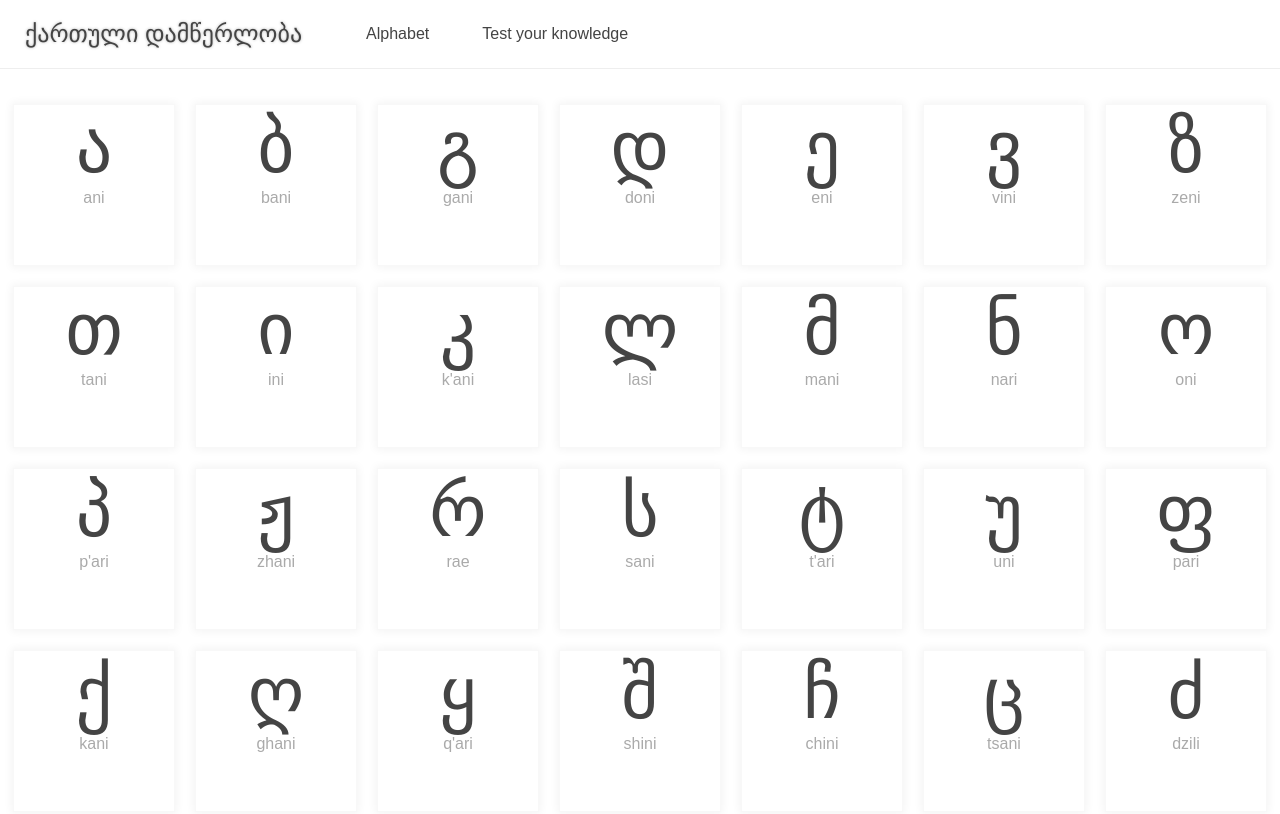
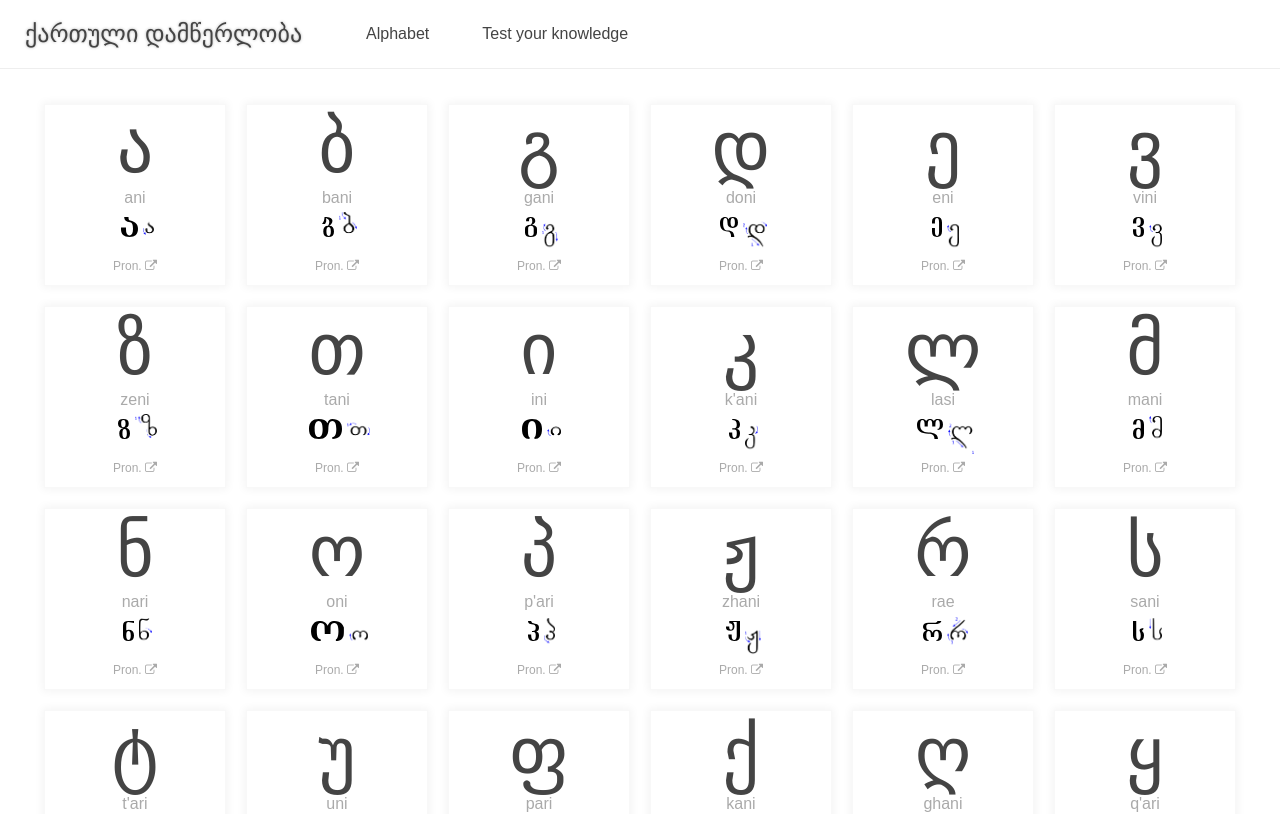
Before and after one commit to talkrz/georgian-alphabet, a React (Create React App) app: page / in a window 1280 px wide. Shown: the top 814 px of the page. Built offline with nearby package versions, Linux system fonts and the light colour scheme.

Commit message:
Add pronouciation

```diff
--- a/src/alphabetDefinition.js
+++ b/src/alphabetDefinition.js
@@ -3,168 +3,201 @@ const alphabetDefinition = [
     key: 'ani',
     longName: 'ani',
     unicode: 'ა',
+    pronunciation: 'https://www.youtube.com/watch?v=uCuv-7trJVk#t=2',
   },
   {
     key: 'bani',
     longName: 'bani',
     unicode: 'ბ',
+    pronunciation: 'https://www.youtube.com/watch?v=uCuv-7trJVk#t=4',
   },
   {
     key: 'gani',
     longName: 'gani',
     unicode: 'გ',
+    pronunciation: 'https://www.youtube.com/watch?v=uCuv-7trJVk#t=6',
   },
   {
     key: 'doni',
     longName: 'doni',
     unicode: 'დ',
+    pronunciation: 'https://www.youtube.com/watch?v=uCuv-7trJVk#t=8',
   },
   {
     key: 'eni',
     longName: 'eni',
     unicode: 'ე',
+    pronunciation: 'https://www.youtube.com/watch?v=uCuv-7trJVk#t=10',
   },
   {
     key: 'vini',
     longName: 'vini',
     unicode: 'ვ',
+    pronunciation: 'https://www.youtube.com/watch?v=uCuv-7trJVk#t=12',
   },
   {
     key: 'zeni',
     longName: 'zeni',
     unicode: 'ზ',
+    pronunciation: 'https://www.youtube.com/watch?v=uCuv-7trJVk#t=13',
   },
   {
     key: 'tani',
     longName: 'tani',
     unicode: 'თ',
+    pronunciation: 'https://www.youtube.com/watch?v=uCuv-7trJVk#t=16',
   },
   {
     key: 'ini',
     longName: 'ini',
     unicode: 'ი',
+    pronunciation: 'https://www.youtube.com/watch?v=uCuv-7trJVk#t=18',
   },
   {
     key: 'k_ani',
     longName: 'k\'ani',
     unicode: 'კ',
+    pronunciation: 'https://www.youtube.com/watch?v=uCuv-7trJVk#t=20',
   },
   {
     key: 'lasi',
     longName: 'lasi',
     unicode: 'ლ',
     hasAlternativeForm: true,
+    pronunciation: 'https://www.youtube.com/watch?v=uCuv-7trJVk#t=22',
   },
   {
     key: 'mani',
     longName: 'mani',
     unicode: 'მ',
+    pronunciation: 'https://www.youtube.com/watch?v=uCuv-7trJVk#t=25',
   },
   {
     key: 'nari',
     longName: 'nari',
     unicode: 'ნ',
+    pronunciation: 'https://www.youtube.com/watch?v=uCuv-7trJVk#t=27',
   },
   {
     key: 'oni',
     longName: 'oni',
     unicode: 'ო',
+    pronunciation: 'https://www.youtube.com/watch?v=uCuv-7trJVk#t=29',
   },
   {
     key: 'p_ari',
     longName: 'p\'ari',
     unicode: 'პ',
+    pronunciation: 'https://www.youtube.com/watch?v=uCuv-7trJVk#t=31',
   },
   {
     key: 'zhani',
     longName: 'zhani',
     unicode: 'ჟ',
+    pronunciation: 'https://www.youtube.com/watch?v=uCuv-7trJVk#t=33',
   },
   {
     key: 'rae',
     longName: 'rae',
     unicode: 'რ',
+    pronunciation: 'https://www.youtube.com/watch?v=uCuv-7trJVk#t=35',
   },
   {
     key: 'sani',
     longName: 'sani',
     unicode: 'ს',
+    pronunciation: 'https://www.youtube.com/watch?v=uCuv-7trJVk#t=37',
   },
   {
     key: 't_ari',
     longName: 't\'ari',
     unicode: 'ტ',
+    pronunciation: 'https://www.youtube.com/watch?v=uCuv-7trJVk#t=39',
   },
   {
     key: 'uni',
     longName: 'uni',
     unicode: 'უ',
+    pronunciation: 'https://www.youtube.com/watch?v=uCuv-7trJVk#t=41',
   },
   {
     key: 'pari',
     longName: 'pari',
     unicode: 'ფ',
+    pronunciation: 'https://www.youtube.com/watch?v=uCuv-7trJVk#t=43',
   },
   {
     key: 'kani',
     longName: 'kani',
     unicode: 'ქ',
+    pronunciation: 'https://www.youtube.com/watch?v=uCuv-7trJVk#t=45',
   },
   {
     key: 'ghani',
     longName: 'ghani',
     unicode: 'ღ',
+    pronunciation: 'https://www.youtube.com/watch?v=uCuv-7trJVk#t=48',
   },
   {
     key: 'q_ari',
     longName: 'q\'ari',
     unicode: 'ყ',
+    pronunciation: 'https://www.youtube.com/watch?v=uCuv-7trJVk#t=50',
   },
   {
     key: 'shini',
     longName: 'shini',
     unicode: 'შ',
+    pronunciation: 'https://www.youtube.com/watch?v=uCuv-7trJVk#t=52',
   },
   {
     key: 'chini',
     longName: 'chini',
     unicode: 'ჩ',
+    pronunciation: 'https://www.youtube.com/watch?v=uCuv-7trJVk#t=54',
   },
   {
     key: 'tsani',
     longName: 'tsani',
     unicode: 'ც',
+    pronunciation: 'https://www.youtube.com/watch?v=uCuv-7trJVk#t=56',
   },
   {
     key: 'dzili',
     longName: 'dzili',
     unicode: 'ძ',
+    pronunciation: 'https://www.youtube.com/watch?v=uCuv-7trJVk#t=58',
   },
   {
     key: 'ts_ili',
     longName: 'ts\'ili',
     unicode: 'წ',
+    pronunciation: 'https://www.youtube.com/watch?v=uCuv-7trJVk#t=60',
   },
   {
     key: 'ch_ari',
     longName: 'ch\'ari',
     unicode: 'ჭ',
+    pronunciation: 'https://www.youtube.com/watch?v=uCuv-7trJVk#t=62',
   },
   {
     key: 'khani',
     longName: 'khani',
     unicode: 'ხ',
+    pronunciation: 'https://www.youtube.com/watch?v=uCuv-7trJVk#t=65',
   },
   {
     key: 'jani',
     longName: 'jani',
     unicode: 'ჯ',
     hasAlternafiveForm: true,
+    pronunciation: 'https://www.youtube.com/watch?v=uCuv-7trJVk#t=67',
   },
   {
     key: 'hae',
     longName: 'hae',
     unicode: 'ჰ',
+    pronunciation: 'https://www.youtube.com/watch?v=uCuv-7trJVk#t=69',
   },
 ];
 
--- a/src/components/Alphabet/Alphabet.css
+++ b/src/components/Alphabet/Alphabet.css
@@ -8,8 +8,8 @@
 
 .Alphabet-letter-container {
   margin: 10px;
-  width: 160px;
-  height: 160px;
+  width: 180px;
+  height: 180px;
   border: 1px solid #f8f8f8;
   box-shadow: 0px 0px 8px 2px rgba(245, 245, 245, 1);
 }
@@ -21,3 +21,24 @@
 .Alphabet-letter-longname {
   color: #aaa;
 }
+
+.Alphabet-letter-forms {
+  display: flex;
+  justify-content: center;
+  margin-top: 5px;
+}
+
+.Alphabet-letter-alternative-forms img {
+  height: 20px;
+  margin: 5px;
+}
+
+.Alphabet-letter-handwriting img {
+  height: 40px;
+}
+
+.Alphabet-letter-pronunciation a {
+  font-size: 12px;
+  color: #aaa;
+  text-decoration: none;
+}
--- a/src/components/Alphabet/Alphabet.js
+++ b/src/components/Alphabet/Alphabet.js
@@ -9,9 +9,22 @@ class Alphabet extends Component {
       <div className="Alphabet">
         <div className="Alphabet-table">
         {this.props.alphabet.map(letter => (
-          <div className="Alphabet-letter-container">
+          <div key={letter.key} className="Alphabet-letter-container">
             <div className="Alphabet-letter-unicode">{letter.unicode}</div>
             <div className="Alphabet-letter-longname">{letter.longName}</div>
+            <div className="Alphabet-letter-forms">
+              <div className="Alphabet-letter-alternative-forms">
+                <img alt={letter.key} src={process.env.PUBLIC_URL + `/letters_svg/${letter.key}.svg`}/>
+              </div>
+              <div className="Alphabet-letter-handwriting">
+                <img alt={letter.key} src={process.env.PUBLIC_URL + `/letters_handwriting/${letter.key}.png`}/>
+              </div>
+            </div>
+            <div className="Alphabet-letter-pronunciation">
+              <a target="_blank" href={letter.pronunciation}>
+                Pron. <i className="fa fa-external-link" aria-hidden="true"></i>
+              </a>
+            </div>
           </div>
         ))}
         </div>
--- a/src/index.css
+++ b/src/index.css
@@ -1,3 +1,5 @@
+@import url(//maxcdn.bootstrapcdn.com/font-awesome/4.7.0/css/font-awesome.min.css);
+
 body {
   margin: 0;
   padding: 0;
```
Also changed, not shown: public/letters_handwriting/doni.png (added).
